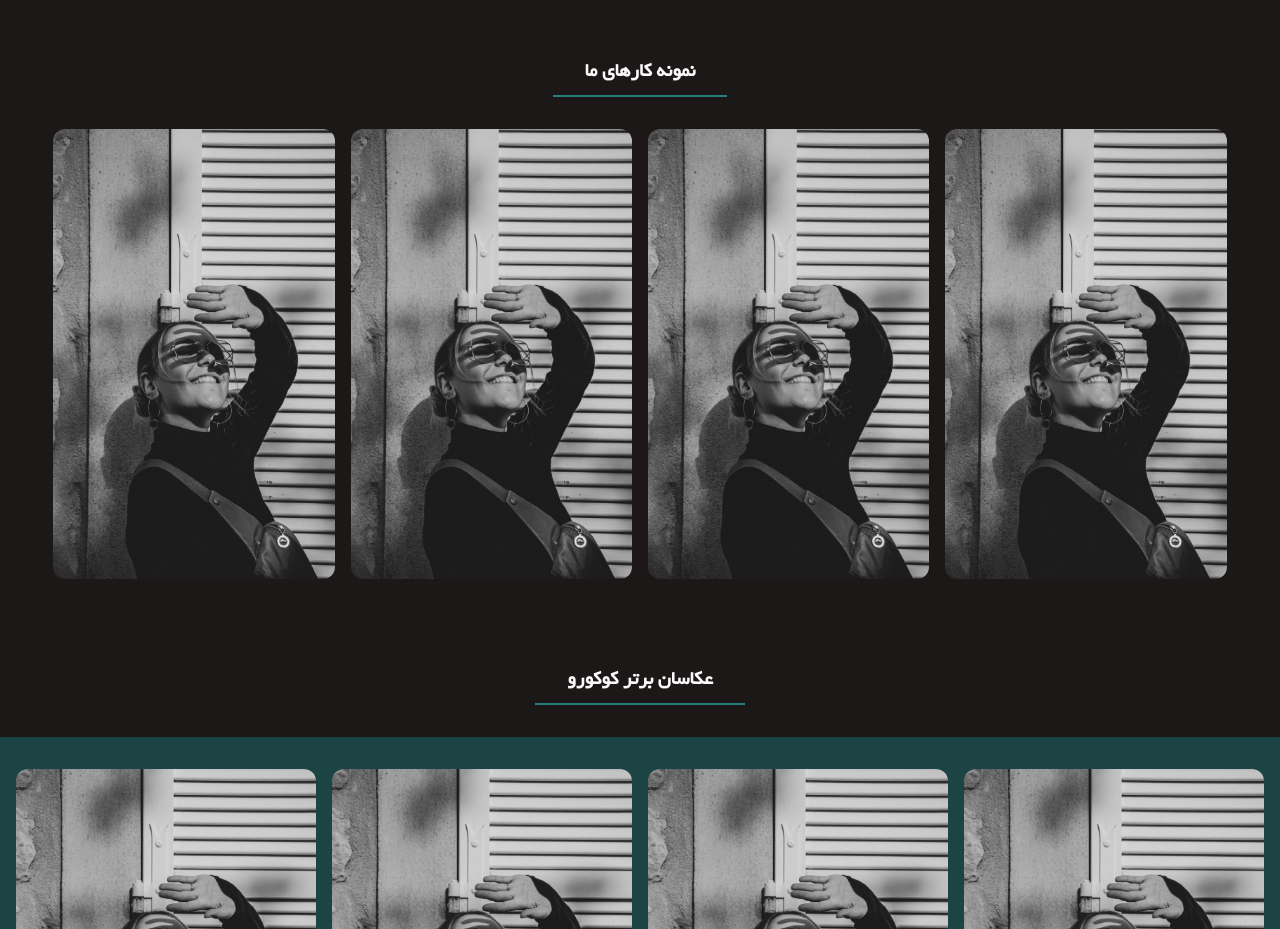
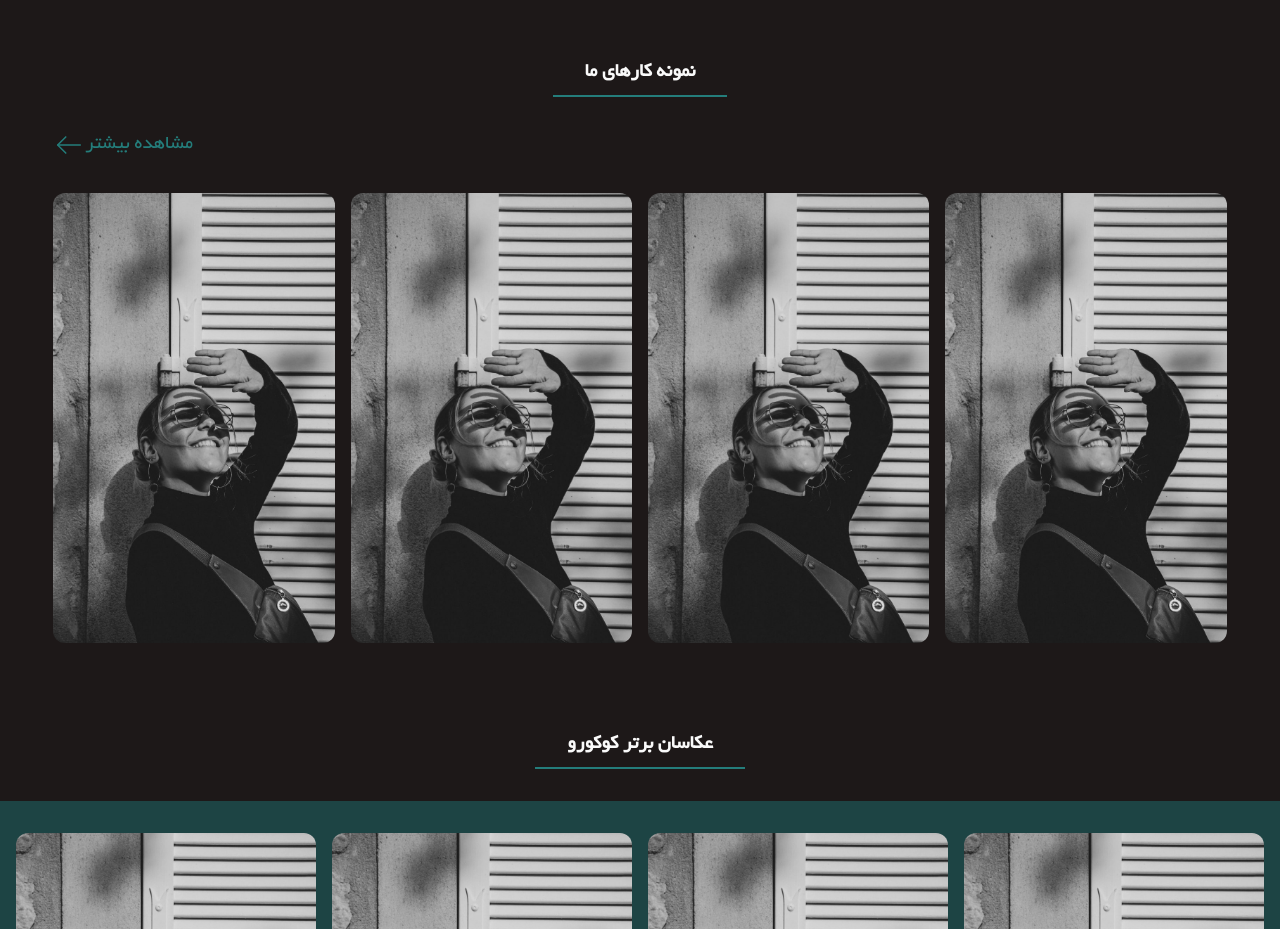
Before and after one commit to ali-sheikhali/photography, a React (Vite) app: page /home in a window 1280 px wide. Shown: the part 1060-1989 px from the top of the page. Built offline with nearby package versions, Linux system fonts and the light colour scheme; a web font is replaced by a local one.

Commit message:
start details section

```diff
--- a/src/components/home/ExampleOfWork.tsx
+++ b/src/components/home/ExampleOfWork.tsx
@@ -1,6 +1,8 @@
 import React from 'react'
 import SubTitle from './SubTitle'
 import picture from "../../assets/picture.jpg"
+import arrowLeft from "../../assets/arrow-left.svg"
+import { Link } from 'react-router-dom'
 function ExampleOfWork() {
     const data = [
         {id:1 , image:picture},
@@ -11,6 +13,12 @@ function ExampleOfWork() {
   return (
     <div className='w-full flex flex-col gap-8'>
         <SubTitle title="نمونه کارهای ما" />
+        <Link to="/details">
+        <div className='flex justify-end items-center'>
+            <p className='text-[#247D7B] text-xl'>مشاهده بیشتر</p>
+            <img src={arrowLeft} alt="arrow-left" />
+        </div>
+        </Link>
         <div className='grid grid-cols-2 md:grid-cols-4 gap-4'>
             {data.map((item)=>(
                 <div className='' key={item.id}>
--- /dev/null
+++ b/src/pages/Details.tsx
@@ -0,0 +1,15 @@
+import React from 'react'
+import NavBarHome from '../components/home/NavBarHome'
+
+const Details = () => {
+  return (
+    <div className="bg-[#1D1818]">
+        <NavBarHome />
+        <div className='flex'>
+
+        </div>
+    </div>
+  )
+}
+
+export default Details
--- a/src/routs/routs.tsx
+++ b/src/routs/routs.tsx
@@ -4,6 +4,7 @@ import Login from "../pages/Login";
 import ForgetPassword from "../pages/ForgetPassword";
 import Dashboard from "../pages/Dashboard"
 import Home from "../pages/Home";
+import Details from "../pages/Details";
 
 const router = createBrowserRouter([
     {
@@ -14,6 +15,7 @@ const router = createBrowserRouter([
             {path: "/forget-password" , element:<ForgetPassword />},
             {path: "/dashboard" , element:<Dashboard />},
             {path: "/home" , element:<Home />},
+            {path: "/details" , element:<Details />},
         ]
     }
 ])
```
Also changed, not shown: src/assets/arrow-left.svg (added).
